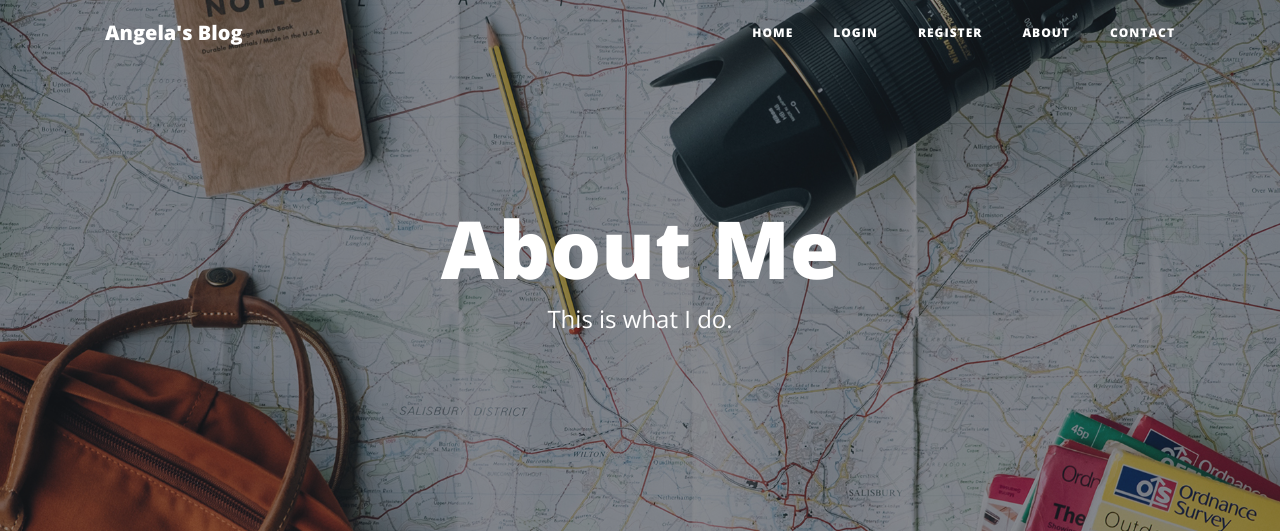
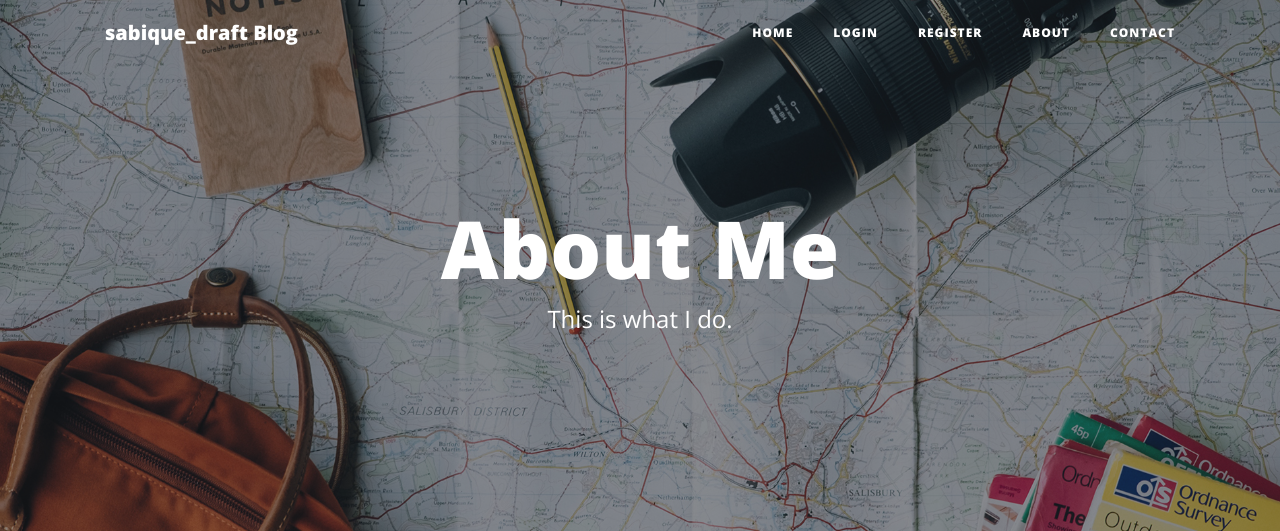
Before and after one commit to sabique-mattummal/Blog_page_version_control_by_Git, a Flask app: page /about in a window 1280 px wide. Shown: the top 531 px of the page. Run offline with Flask 2, Linux system fonts and the light colour scheme; some libraries are stand-ins or nearby versions.

Commit message:
Initial Commit

```diff
--- a/requirements.txt
+++ b/requirements.txt
@@ -19,3 +19,4 @@ urllib3==1.25.10
 visitor==0.1.3
 Werkzeug==1.0.1
 WTForms==2.3.3
+gunicorn==20.1.0
--- a/templates/header.html
+++ b/templates/header.html
@@ -8,7 +8,7 @@
   <meta name="description" content="">
   <meta name="author" content="">
 
-  <title>Angela's Blog</title>
+  <title>Sabique Mattummal Blog Page (First Draft)</title>
 
   <!-- Bootstrap core CSS -->
   <link href="{{ url_for('static', filename='vendor/bootstrap/css/bootstrap.min.css') }}" rel="stylesheet">
@@ -28,7 +28,7 @@
   <!-- Navigation -->
   <nav class="navbar navbar-expand-lg navbar-light fixed-top" id="mainNav">
     <div class="container">
-      <a class="navbar-brand" href="{{url_for('get_all_posts')}}">Angela's Blog</a>
+      <a class="navbar-brand" href="{{url_for('get_all_posts')}}">sabique_draft Blog</a>
       <button class="navbar-toggler navbar-toggler-right" type="button" data-toggle="collapse" data-target="#navbarResponsive" aria-controls="navbarResponsive" aria-expanded="false" aria-label="Toggle navigation">
         Menu
         <i class="fas fa-bars"></i>
--- a/templates/index.html
+++ b/templates/index.html
@@ -7,8 +7,8 @@
       <div class="row">
         <div class="col-lg-8 col-md-10 mx-auto">
           <div class="site-heading">
-            <h1>Angela's Blog</h1>
-            <span class="subheading">A collection of truth.</span>
+            <h1>Sabique draft blogs</h1>
+            <span class="subheading">functions and connections</span>
           </div>
         </div>
       </div>
```
Also changed, not shown: blog.db, 2 other files.
